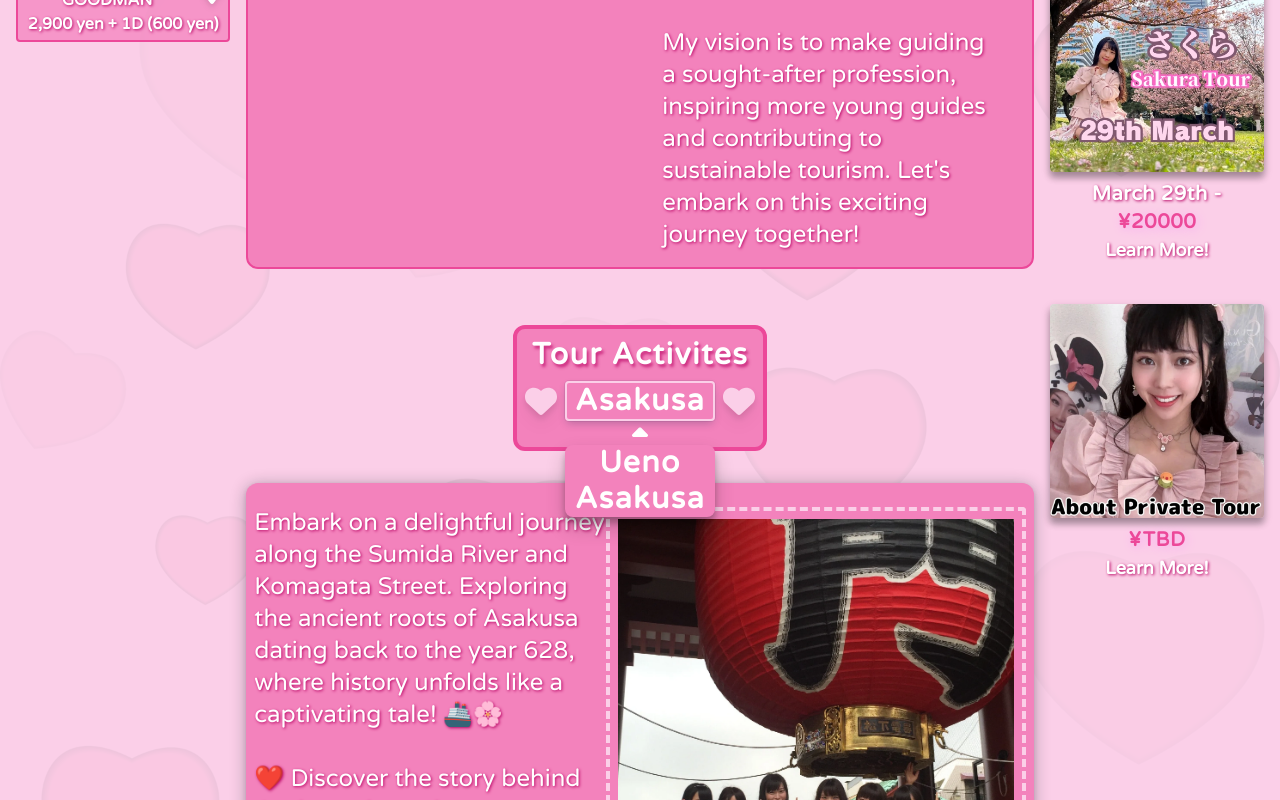
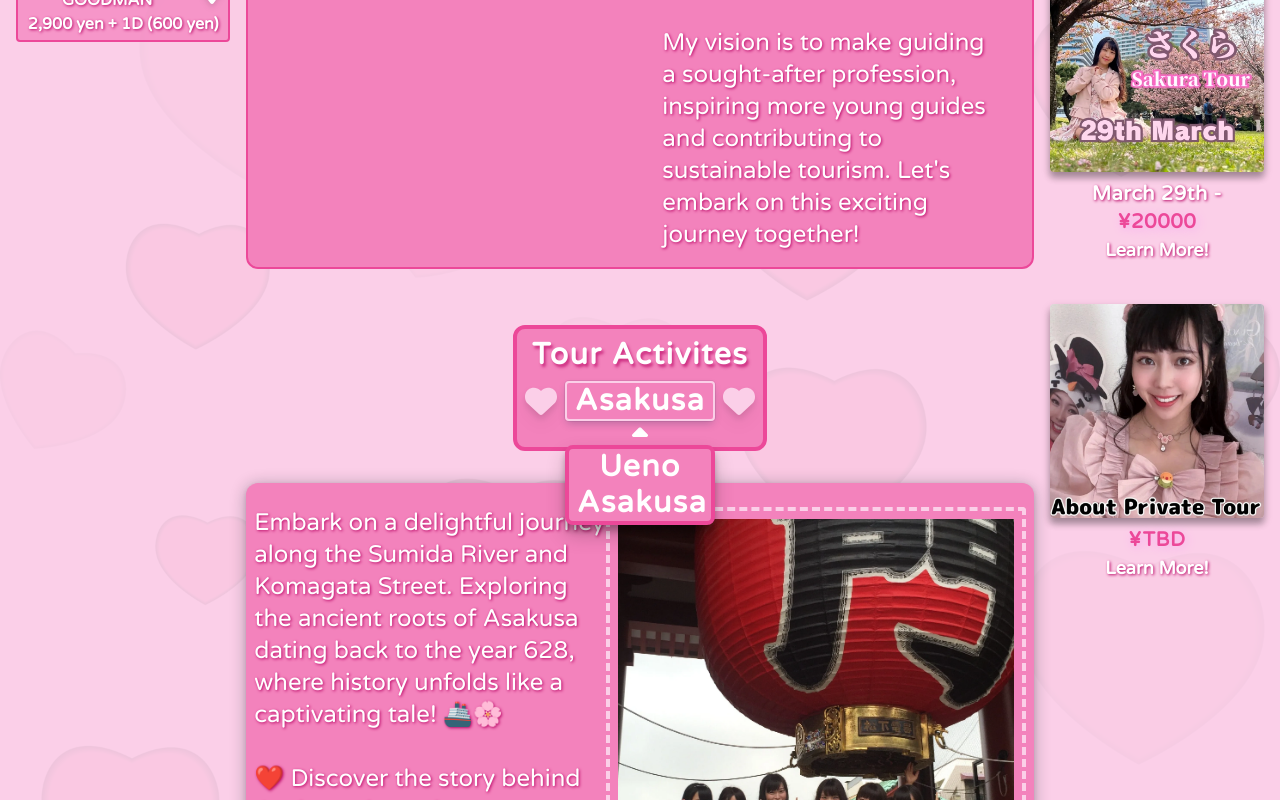
Before and after one commit to brandonrainey/smiley-tours, a Next.js app: page / in a window 1280 px wide. Both pictures are taken after a click on the button "Asakusa". Shown: the part 1097-1897 px from the top of the page. Built offline with nearby package versions, Linux system fonts and the light colour scheme; what tailwindcss-animated would draw is missing.

Commit message:
area selector style tweaks

```diff
--- a/components/AreaSelector.tsx
+++ b/components/AreaSelector.tsx
@@ -42,7 +42,7 @@ export default function AreaSelector() {
             </button>
             {isOpen && (
               <div
-                className={`absolute top-16  bg-[#f382bc]  newShadow rounded-lg z-40 w-[150px] textShadowNone ${
+                className={`absolute top-16  bg-[#f382bc]  newShadow rounded-lg z-40 w-[150px] textShadowNone border-4 border-pink-500 ${
                   isOpen ? 'animate-fade-down animate-duration-100' : ''
                 }`}
               >
@@ -71,39 +71,6 @@ export default function AreaSelector() {
 
         <div className={``}>{isOpen ? <CaretUp /> : <CaretDown />}</div>
       </div>
-
-      {/* <div className="flex gap-2">
-        <h2
-          className={`${
-            area === 'ueno' && 'opacity-50'
-          } cursor-pointer transition-all duration-150 ease-in-out flex gap-1`}
-          onClick={() => setArea('asakusa')}
-        >
-          {area === 'asakusa' ? <HeartSolid /> : <HeartOutline />}
-          <span
-            className={`${area !== 'ueno' && 'textGradient textShadowNone'} `}
-          >
-            Asakusa
-          </span>
-        </h2>
-        {area === 'asakusa' ? <ArrowRight /> : <ArrowLeft />}
-
-        <h2
-          className={`${
-            area === 'asakusa' && 'opacity-50'
-          } cursor-pointer transition-all duration-150 ease-in-out flex gap-1`}
-          onClick={() => setArea('ueno')}
-        >
-          <span
-            className={`${
-              area !== 'asakusa' && 'textGradient textShadowNone'
-            } `}
-          >
-            Ueno
-          </span>
-          {area === 'ueno' ? <HeartSolid /> : <HeartOutline />}
-        </h2>
-      </div> */}
     </nav>
   )
 }
--- a/components/ContentSectionOne.tsx
+++ b/components/ContentSectionOne.tsx
@@ -10,8 +10,9 @@ export default function ContentSectionOne() {
 
   const { area, prevArea } = useAreaStore()
   return (
-    <article className="flex flex-col custom:items-center bg-[#f382bc] p-2 rounded-xl contentSectionShadow  ">
-      <div
+
+    <article className="flex flex-col custom:items-center bg-[#f382bc] p-2 rounded-xl contentSectionShadow realtive">
+        <div
         className={`custom:py-4 py-0 flex custom:flex-row flex-col-reverse custom:max-w-[1000px] pt-10  `}
       >
         <div
@@ -91,6 +92,7 @@ export default function ContentSectionOne() {
           />
         )}
       </div>
+
     </article>
   )
 }
```
